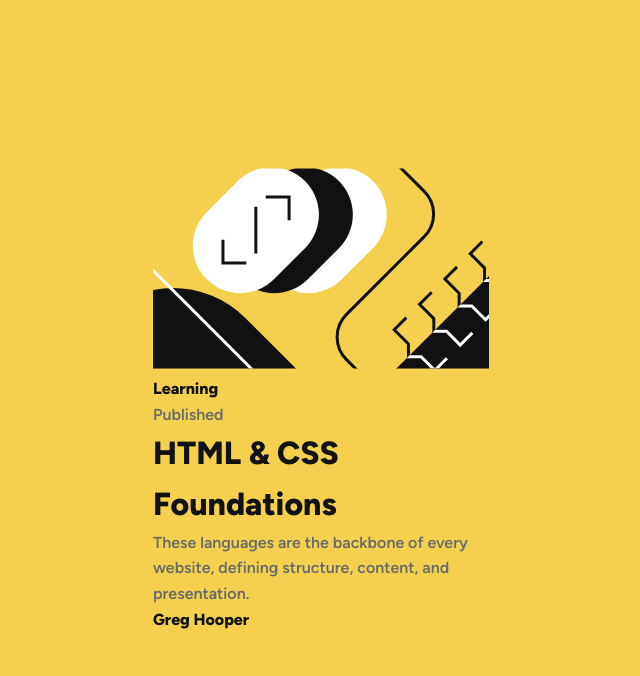
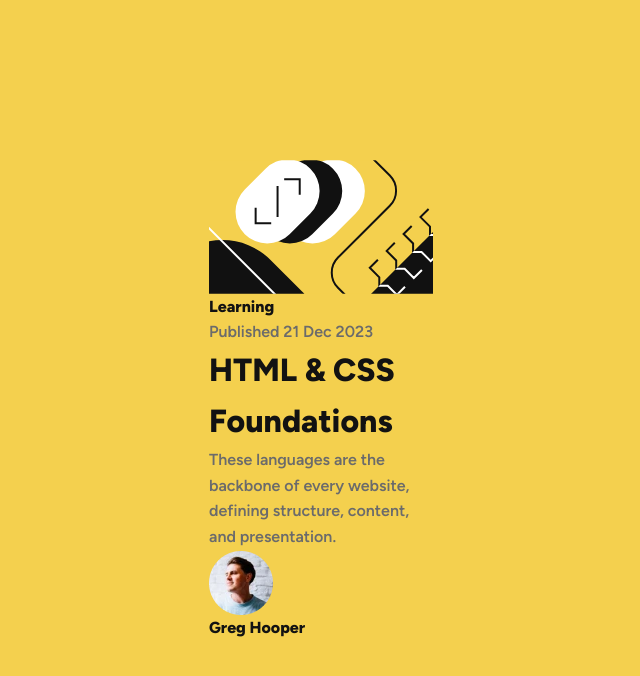
Before and after one commit to Kellenkjames/blog-preview-card, an Angular app in the folder blog-preview-card/: page / in a window 1280 px wide. Shown: the top 676 px of the page, without its empty margins (319-959 px from the left). Built offline with nearby package versions, Linux system fonts and the light colour scheme.

Commit message:
feat: batch updates for UI rendering, testing on each component

```diff
--- a/blog-preview-card/angular.json
+++ b/blog-preview-card/angular.json
@@ -20,20 +20,17 @@
             "outputPath": "dist/blog-preview-card",
             "index": "src/index.html",
             "browser": "src/main.ts",
-            "polyfills": [
-              "zone.js"
-            ],
+            "polyfills": ["zone.js"],
             "tsConfig": "tsconfig.app.json",
             "inlineStyleLanguage": "scss",
             "assets": [
               {
                 "glob": "**/*",
-                "input": "public"
+                "input": "src/assets",
+                "output": "/assets"
               }
             ],
-            "styles": [
-              "src/styles.scss"
-            ],
+            "styles": ["src/styles.scss"],
             "scripts": []
           },
           "configurations": {
@@ -78,21 +75,16 @@
         "test": {
           "builder": "@angular-devkit/build-angular:karma",
           "options": {
-            "polyfills": [
-              "zone.js",
-              "zone.js/testing"
-            ],
+            "polyfills": ["zone.js", "zone.js/testing"],
             "tsConfig": "tsconfig.spec.json",
             "inlineStyleLanguage": "scss",
             "assets": [
               {
                 "glob": "**/*",
-                "input": "public"
+                "input": "src/assets"
               }
             ],
-            "styles": [
-              "src/styles.scss"
-            ],
+            "styles": ["src/styles.scss"],
             "scripts": []
           }
         }
--- a/blog-preview-card/src/app/card-author/card-author.component.html
+++ b/blog-preview-card/src/app/card-author/card-author.component.html
@@ -1,4 +1,4 @@
 <div class="container">
-  <!-- <img [src]="authorUrl" alt="Image of {{ authorName }}" /> -->
+  <img [src]="authorUrl" alt="Image of {{ authorName }}" />
   <strong>{{ authorName }}</strong>
 </div>
--- a/blog-preview-card/src/app/card-image/card-image.component.html
+++ b/blog-preview-card/src/app/card-image/card-image.component.html
@@ -1,98 +1,8 @@
 <div class="container">
-  <svg
-    xmlns="http://www.w3.org/2000/svg"
-    [attr.width]="width"
-    [attr.height]="height"
-    fill="none"
-    viewBox="0 0 336 201"
-  >
-    <g clip-path="url(#a)">
-      <path fill="#F4D04E" d="M0 .5h336v200H0z" />
-      <rect
-        width="139"
-        height="95"
-        x="87.996"
-        y="77.729"
-        fill="#fff"
-        rx="47.5"
-        transform="rotate(-45 87.996 77.729)"
-      />
-      <rect
-        width="139"
-        height="95"
-        x="54.055"
-        y="77.729"
-        fill="#111"
-        rx="47.5"
-        transform="rotate(-45 54.055 77.729)"
-      />
-      <path
-        fill="#111"
-        d="M234.864 209.036 451.4-7.5l67.175 67.175-216.536 216.536z"
-      />
-      <rect
-        width="139"
-        height="95"
-        x="20.114"
-        y="77.729"
-        fill="#fff"
-        rx="47.5"
-        transform="rotate(-45 20.114 77.729)"
-      />
-      <rect
-        width="204.19"
-        height="270.554"
-        fill="#111"
-        rx="102.095"
-        transform="scale(-1 1) rotate(45 -103.887 14.564)"
-      />
-      <path
-        stroke="#fff"
-        stroke-width="3"
-        d="m6.69-357.5 135.583 135.727c12.481 12.494 12.481 32.737 0 45.231L-45.544 11.475c-12.481 12.494-12.481 32.737 0 45.23L107.088 209.5"
-      />
-      <path
-        stroke="#111"
-        stroke-width="3"
-        d="M69.965 71.719v23.334h23.334M136.079 52.273V28.94h-23.334M102.845 38.838v46.67M210.364-37.5l60.873 60.873c12.497 12.496 12.497 32.758 0 45.254l-77.745 77.746c-12.497 12.496-12.497 32.758 0 45.254l69.872 69.873"
-      />
-      <path
-        stroke="#111"
-        stroke-width="3"
-        d="m253.339 149.574-12.144 12.145 14.256 14.257v12.672h12.673l13.729 13.729 12.145-12.145M278.685 124.228l-12.145 12.145 14.257 14.257v12.673h12.673l13.729 13.729 12.145-12.145M304.031 98.883l-12.145 12.144 14.257 14.257v12.673h12.673l13.729 13.729 12.144-12.145M329.376 73.537l-12.145 12.145 14.257 14.257v12.672h12.673l13.729 13.729 12.145-12.144"
-      />
-      <path
-        stroke="#fff"
-        stroke-width="5"
-        d="m354.722 48.191-12.145 12.145 14.257 14.257v12.673h12.673l13.729 13.729 12.145-12.145"
-      />
-      <mask
-        id="b"
-        width="285"
-        height="285"
-        x="234"
-        y="-8"
-        maskUnits="userSpaceOnUse"
-        style="mask-type: alpha"
-      >
-        <path
-          fill="#111"
-          d="M234.864 209.036 451.4-7.5l67.175 67.175-216.536 216.536z"
-        />
-      </mask>
-      <g stroke="#fff" mask="url(#b)">
-        <path
-          stroke-width="3"
-          d="m253.339 149.574-12.144 12.145 14.256 14.257v12.672h12.673l13.729 13.729 12.145-12.145M278.685 124.228l-12.145 12.145 14.257 14.257v12.673h12.673l13.729 13.729 12.145-12.145M304.031 98.883l-12.145 12.144 14.257 14.257v12.673h12.673l13.729 13.729 12.144-12.145M329.376 73.537l-12.145 12.145 14.257 14.257v12.672h12.673l13.729 13.729 12.145-12.145"
-        />
-        <path
-          stroke-width="5"
-          d="m354.722 48.191-12.145 12.145 14.257 14.257v12.673h12.673l13.729 13.729 12.145-12.145"
-        />
-      </g>
-    </g>
-    <defs>
-      <clipPath id="a"><path fill="#fff" d="M0 .5h336v200H0z" /></clipPath>
-    </defs>
-  </svg>
+  <img
+    [src]="svgURL"
+    alt="Blog illustration graphic"
+    height="201"
+    width="336"
+  />
 </div>
--- a/blog-preview-card/src/app/card-image/card-image.component.ts
+++ b/blog-preview-card/src/app/card-image/card-image.component.ts
@@ -8,6 +8,5 @@ import { Component, Input } from '@angular/core';
   styleUrls: ['./card-image.component.scss'],
 })
 export class CardImageComponent {
-  @Input() width: number = 336;
-  @Input() height: number = 201;
+  @Input() svgURL!: string;
 }
--- a/blog-preview-card/src/app/card/card.component.html
+++ b/blog-preview-card/src/app/card/card.component.html
@@ -1,7 +1,8 @@
-<app-card-image />
+<app-card-image [svgURL]="svgURL" />
 <app-card-content
   [category]="category"
+  [publishDate]="publishDate"
   [title]="title"
   [description]="description"
 />
-<app-card-author [authorName]="authorName" [authorUrl]="authorUrl" />
+<app-card-author [authorUrl]="authorUrl" [authorName]="authorName" />
--- a/blog-preview-card/src/app/card/card.component.ts
+++ b/blog-preview-card/src/app/card/card.component.ts
@@ -11,6 +11,7 @@ import { CardImageComponent } from '../card-image/card-image.component';
   styleUrls: ['./card.component.scss'],
 })
 export class CardComponent {
+  svgURL = 'assets/images/illustration-article.svg';
   category = 'Learning';
   publishDate = '21 Dec 2023';
   title = 'HTML & CSS Foundations';
--- a/blog-preview-card/src/index.html
+++ b/blog-preview-card/src/index.html
@@ -1,13 +1,13 @@
-<!doctype html>
+<!DOCTYPE html>
 <html lang="en">
-<head>
-  <meta charset="utf-8">
-  <title>BlogPreviewCard</title>
-  <base href="/">
-  <meta name="viewport" content="width=device-width, initial-scale=1">
-  <link rel="icon" type="image/x-icon" href="favicon.ico">
-</head>
-<body>
-  <app-root></app-root>
-</body>
+  <head>
+    <meta charset="utf-8" />
+    <title>Blog Preview Card</title>
+    <base href="/" />
+    <meta name="viewport" content="width=device-width, initial-scale=1" />
+    <link rel="icon" type="image/x-icon" href="./assets/images/favicon.ico" />
+  </head>
+  <body>
+    <app-root></app-root>
+  </body>
 </html>
```
